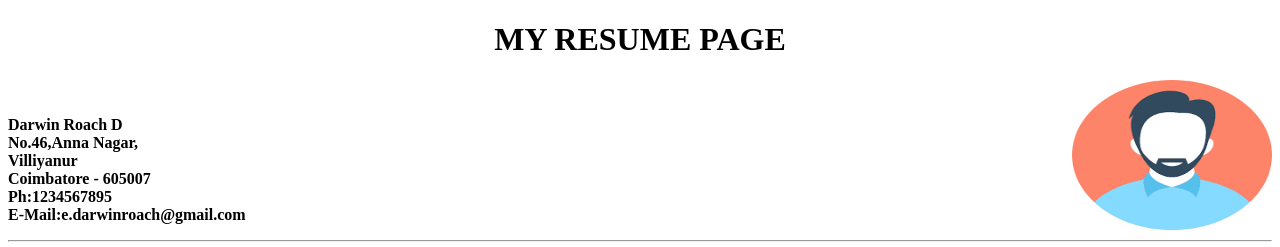
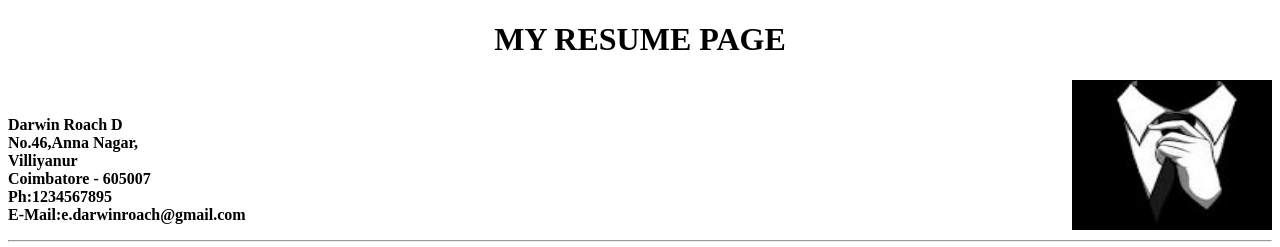
Before and after one commit to DarwinRoach/Ex_No_1, a plain HTML site: page Exp_1/index.html in a window 1280 px wide. Shown: the top 247 px of the page. Drawn offline with Linux system fonts and the light colour scheme.

Commit message:
Update index.html

```diff
--- a/Exp_1/index.html
+++ b/Exp_1/index.html
@@ -38,7 +38,7 @@
             MY RESUME PAGE
         </h1>
         <div id="right">
-            <img src="images/profile pic.png" alt="Profile Pic" width="200" height="150" class="floatright">
+            <img src="images/profilepic.jpg" alt="Profile Pic" width="200" height="150" class="floatright">
         </div>
 
         <p>
```
